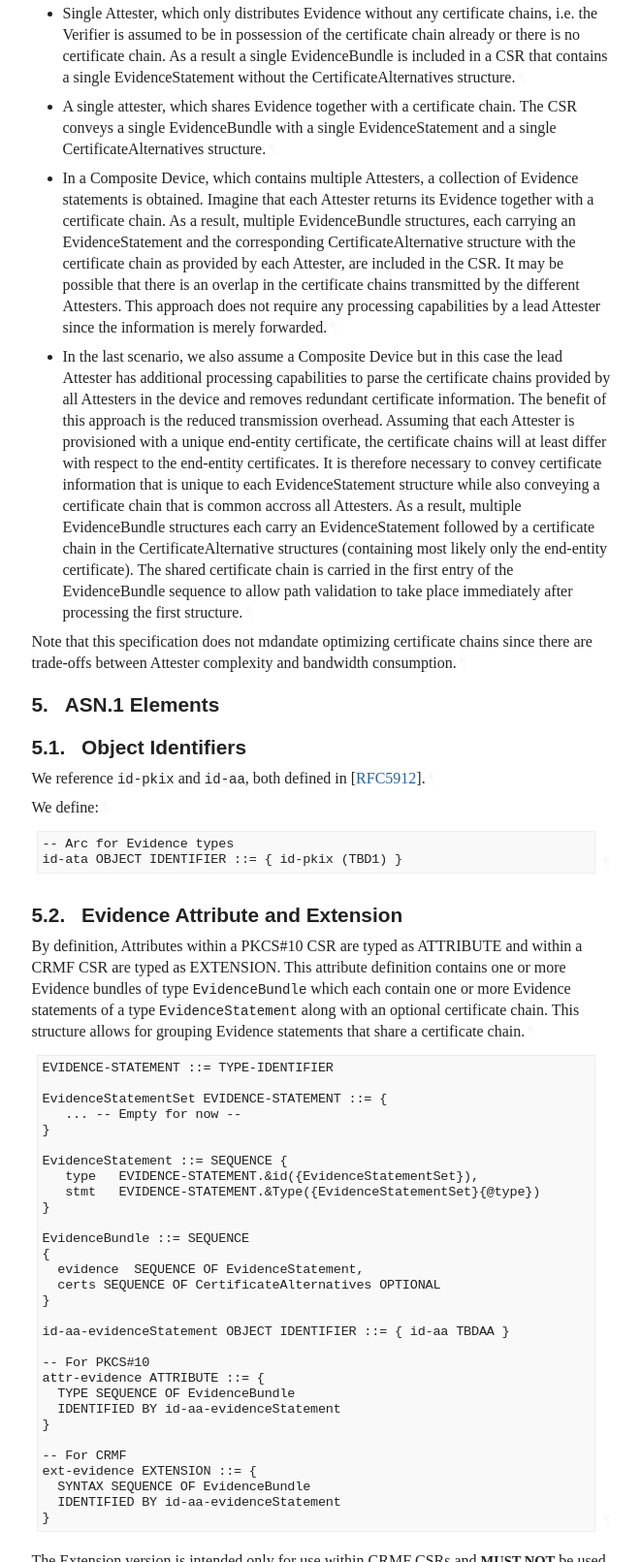
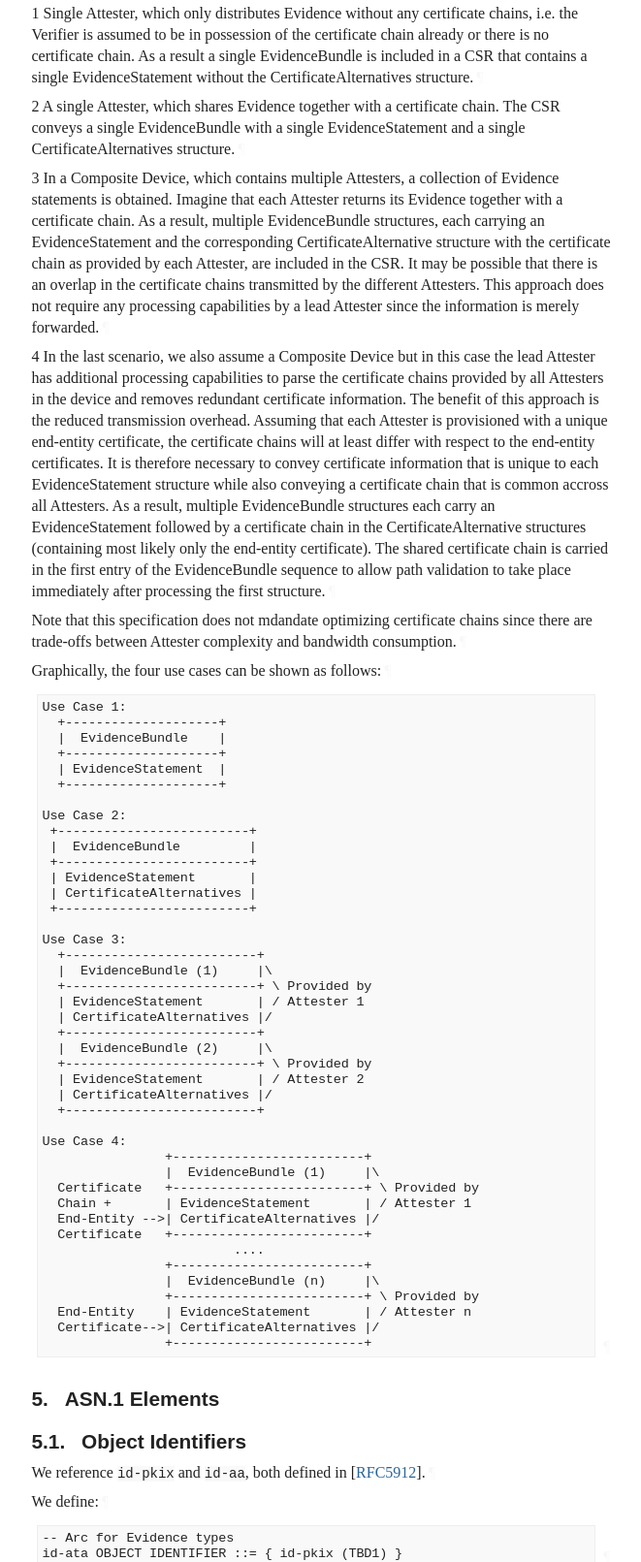
Before and after one commit to lamps-wg/csr-attestation, a plain HTML site: page hannestschofenig-patch-2/draft-ietf-lamps-csr-attestation.html in a window 1280 px wide. Shown: the part 3874-5485 px from the top of the page at 97% size, without its empty margins (92-753 px from the left). Drawn offline with Linux system fonts and the light colour scheme; a web font is replaced by a local one.

Commit message:
Script updating gh-pages from 1582ea5. [ci skip]

```diff
--- a/hannestschofenig-patch-2/draft-ietf-lamps-csr-attestation.html
+++ b/hannestschofenig-patch-2/draft-ietf-lamps-csr-attestation.html
@@ -1437,31 +1437,23 @@ CertificateAlternatives.<a href="#section-4-2" class="pilcrow">¶</a></p>
         </figcaption></figure>
 </div>
 <p id="section-4-4">The following use cases are supported:<a href="#section-4-4" class="pilcrow">¶</a></p>
-<ul class="normal">
-<li class="normal" id="section-4-5.1">
-          <p id="section-4-5.1.1">Single Attester, which only distributes Evidence without any certificate chains,
+<p id="section-4-5">1 Single Attester, which only distributes Evidence without any certificate chains,
 i.e. the Verifier is assumed to be in possession of the certificate chain already
 or there is no certificate chain. As a result a single EvidenceBundle is included
 in a CSR that contains a single EvidenceStatement without the CertificateAlternatives
-structure.<a href="#section-4-5.1.1" class="pilcrow">¶</a></p>
-</li>
-        <li class="normal" id="section-4-5.2">
-          <p id="section-4-5.2.1">A single attester, which shares Evidence together with a certificate chain.
+structure.<a href="#section-4-5" class="pilcrow">¶</a></p>
+<p id="section-4-6">2 A single Attester, which shares Evidence together with a certificate chain.
 The CSR conveys a single EvidenceBundle with a single EvidenceStatement
-and a single CertificateAlternatives structure.<a href="#section-4-5.2.1" class="pilcrow">¶</a></p>
-</li>
-        <li class="normal" id="section-4-5.3">
-          <p id="section-4-5.3.1">In a Composite Device, which contains multiple Attesters, a collection of Evidence
+and a single CertificateAlternatives structure.<a href="#section-4-6" class="pilcrow">¶</a></p>
+<p id="section-4-7">3 In a Composite Device, which contains multiple Attesters, a collection of Evidence
 statements is obtained. Imagine that each Attester returns its Evidence together with a
 certificate chain. As a result, multiple EvidenceBundle structures, each carrying
 an EvidenceStatement and the corresponding CertificateAlternative structure with the
 certificate chain as provided by each Attester, are included in the CSR. It may
 be possible that there is an overlap in the certificate chains transmitted by
 the different Attesters. This approach does not require any processing capabilities
-by a lead Attester since the information is merely forwarded.<a href="#section-4-5.3.1" class="pilcrow">¶</a></p>
-</li>
-        <li class="normal" id="section-4-5.4">
-          <p id="section-4-5.4.1">In the last scenario, we also assume a Composite Device but in this case the
+by a lead Attester since the information is merely forwarded.<a href="#section-4-7" class="pilcrow">¶</a></p>
+<p id="section-4-8">4 In the last scenario, we also assume a Composite Device but in this case the
 lead Attester has additional processing capabilities to parse the certificate
 chains provided by all Attesters in the device and removes redundant certificate
 information. The benefit of this approach is the reduced transmission overhead.
@@ -1474,11 +1466,56 @@ structures each carry an EvidenceStatement followed by a certificate chain in
 the CertificateAlternative structures (containing most likely only the end-entity
 certificate). The shared certificate chain is carried in the first entry of the
 EvidenceBundle sequence to allow path validation to take place immediately after
-processing the first structure.<a href="#section-4-5.4.1" class="pilcrow">¶</a></p>
-</li>
-      </ul>
-<p id="section-4-6">Note that this specification does not mdandate optimizing certificate chains
-since there are trade-offs between Attester complexity and bandwidth consumption.<a href="#section-4-6" class="pilcrow">¶</a></p>
+processing the first structure.<a href="#section-4-8" class="pilcrow">¶</a></p>
+<p id="section-4-9">Note that this specification does not mdandate optimizing certificate chains
+since there are trade-offs between Attester complexity and bandwidth consumption.<a href="#section-4-9" class="pilcrow">¶</a></p>
+<p id="section-4-10">Graphically, the four use cases can be shown as follows:<a href="#section-4-10" class="pilcrow">¶</a></p>
+<div class="alignLeft art-text artwork" id="section-4-11">
+<pre>
+Use Case 1:
+  +--------------------+
+  |  EvidenceBundle    |
+  +--------------------+
+  | EvidenceStatement  |
+  +--------------------+
+
+Use Case 2:
+ +-------------------------+
+ |  EvidenceBundle         |
+ +-------------------------+
+ | EvidenceStatement       |
+ | CertificateAlternatives |
+ +-------------------------+
+
+Use Case 3:
+  +-------------------------+
+  |  EvidenceBundle (1)     |\
+  +-------------------------+ \ Provided by
+  | EvidenceStatement       | / Attester 1
+  | CertificateAlternatives |/
+  +-------------------------+
+  |  EvidenceBundle (2)     |\
+  +-------------------------+ \ Provided by
+  | EvidenceStatement       | / Attester 2
+  | CertificateAlternatives |/
+  +-------------------------+
+
+Use Case 4:
+                +-------------------------+
+                |  EvidenceBundle (1)     |\
+  Certificate   +-------------------------+ \ Provided by
+  Chain +       | EvidenceStatement       | / Attester 1
+  End-Entity --&gt;| CertificateAlternatives |/
+  Certificate   +-------------------------+
+                         ....
+                +-------------------------+
+                |  EvidenceBundle (n)     |\
+                +-------------------------+ \ Provided by
+  End-Entity    | EvidenceStatement       | / Attester n
+  Certificate--&gt;| CertificateAlternatives |/
+                +-------------------------+
+</pre><a href="#section-4-11" class="pilcrow">¶</a>
+</div>
 </section>
 </div>
 <div id="asn1-elements">
```
Also changed, not shown: hannestschofenig-patch-2/draft-ietf-lamps-csr-attestation.txt.
